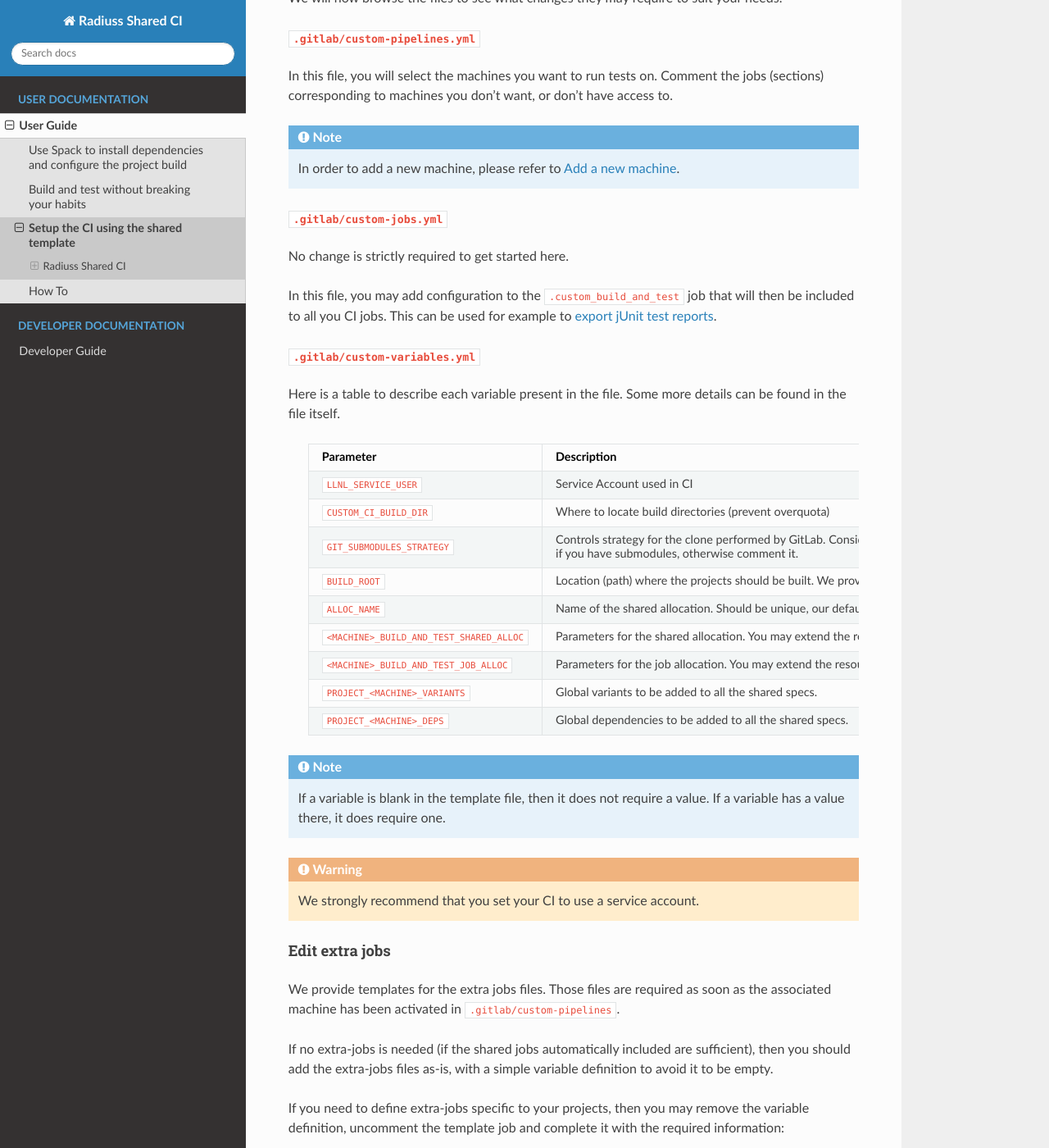
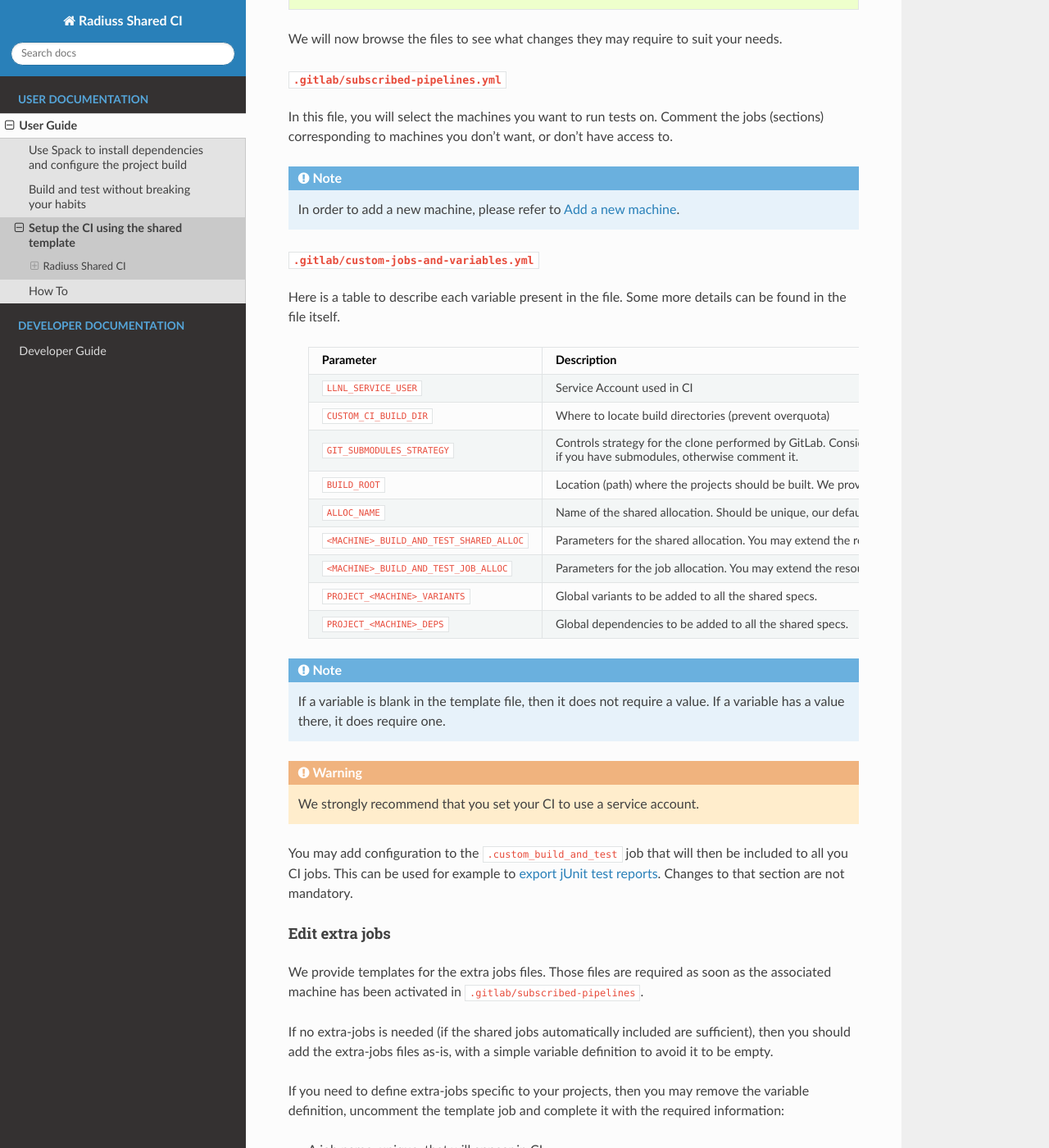
Before and after one commit to LLNL/radiuss-shared-ci, a Sphinx documentation site: the page built from docs/sphinx/user_guide/setup_ci.rst, in a window 1280 px wide and 1400 px high, scrolled down 2977 px. Shown: the whole window at 82% size. Built offline with Sphinx 7.4.7 and the Read the Docs theme 2.0.0, drawn with Linux system fonts in a browser that asks for light colours; some of the changed text lies outside the part shown.

Commit message:
Update documentation

```diff
--- a/docs/sphinx/user_guide/setup_ci.rst
+++ b/docs/sphinx/user_guide/setup_ci.rst
@@ -60,9 +60,11 @@ The short version
    cd my_project
    cp ../radiuss-shared-ci/customization/gitlab-ci.yml .gitlab-ci.yml
    mkdir -p .gitlab
-   cp ../radiuss-shared-ci/customization/custom-*.yml .gitlab
+   cp ../radiuss-shared-ci/customization/subscribed-pipelines.yml .gitlab
+   cp ../radiuss-shared-ci/customization/custom-jobs-and-variables.yml .gitlab
    cp ../radiuss-shared-ci/example-extra-jobs/*-extra.yml .gitlab
-   vim .gitlab/custom-*.yml
+   vim .gitlab/subscription-pipelines.yml
+   vim .gitlab/custom-jobs-and-variables.yml
    # customize CI
    vim .gitlab/*-extra.yml
    # edit extra jobs
@@ -134,12 +136,13 @@ them in a ``.gitlab`` directory.
 .. code-block:: bash
 
    mkdir -p .gitlab
-   cp ../radiuss-shared-ci/customization/custom-*.yml .gitlab
+   cp ../radiuss-shared-ci/customization/subscribed-pipelines.yml .gitlab
+   cp ../radiuss-shared-ci/customization/custom-jobs-and-variables.yml .gitlab
 
 We will now browse the files to see what changes they may require to suit your
 needs.
 
-``.gitlab/custom-pipelines.yml``
+``.gitlab/subscribed-pipelines.yml``
 ^^^^^^^^^^^^^^^^^^^^^^^^^^^^^^^^
 
 In this file, you will select the machines you want to run tests on. Comment
@@ -149,17 +152,8 @@ access to.
 .. note::
    In order to add a new machine, please refer to :ref:`add-a-new-machine`.
 
-``.gitlab/custom-jobs.yml``
+``.gitlab/custom-jobs-and-variables.yml``
 ^^^^^^^^^^^^^^^^^^^^^^^^^^^
-
-No change is strictly required to get started here.
-
-In this file, you may add configuration to the ``.custom_build_and_test`` job
-that will then be included to all you CI jobs. This can be used for example to
-`export jUnit test reports`_.
-
-``.gitlab/custom-variables.yml``
-^^^^^^^^^^^^^^^^^^^^^^^^^^^^^^^^
 
 Here is a table to describe each variable present in the file. Some more
 details can be found in the file itself.
@@ -185,13 +179,18 @@ details can be found in the file itself.
 .. warning::
    We strongly recommend that you set your CI to use a service account.
 
+You may add configuration to the ``.custom_build_and_test`` job that will then
+be included to all you CI jobs. This can be used for example to `export jUnit
+test reports`_. Changes to that section are not mandatory.
+
 .. _edit-extra-jobs:
 
 Edit extra jobs
 ---------------
 
 We provide templates for the extra jobs files. Those files are required as soon
-as the associated machine has been activated in ``.gitlab/custom-pipelines``.
+as the associated machine has been activated in
+``.gitlab/subscribed-pipelines``.
 
 If no extra-jobs is needed (if the shared jobs automatically included are
 sufficient), then you should add the extra-jobs files as-is, with a simple
@@ -230,5 +229,5 @@ create the variable once the token has been generated on GitHub.
 
 
 .. _Radiuss Shared CI: https://radiuss-shared-ci.readthedocs.io/en/latest/index.html
-.. _export jUnit test reports: https://github.com/LLNL/Umpire/blob/develop/.gitlab/custom-jobs.yml
+.. _export jUnit test reports: https://github.com/LLNL/Umpire/blob/develop/.gitlab/custom-jobs-and-variables.yml
 .. _sharing spack configuration files: https://github.com/LLNL/radiuss-spack-configs
```
